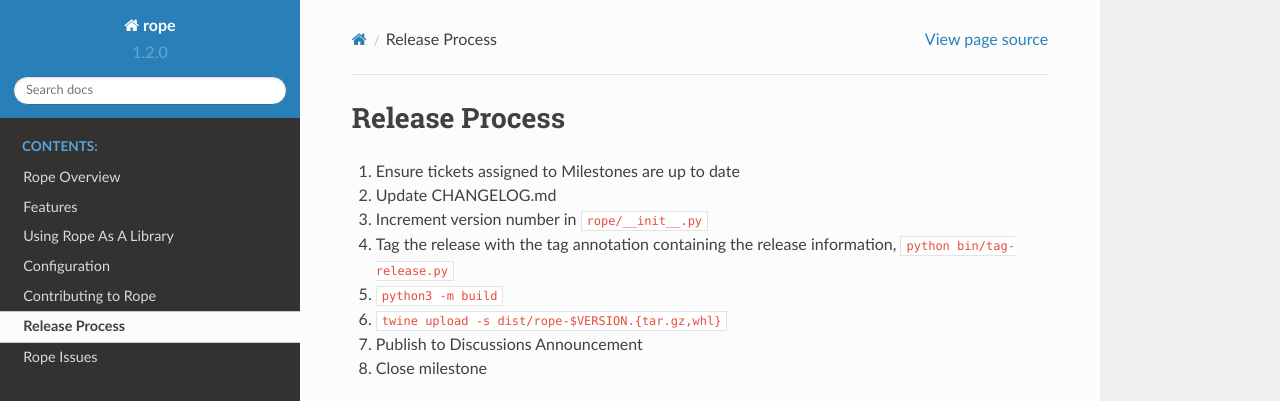
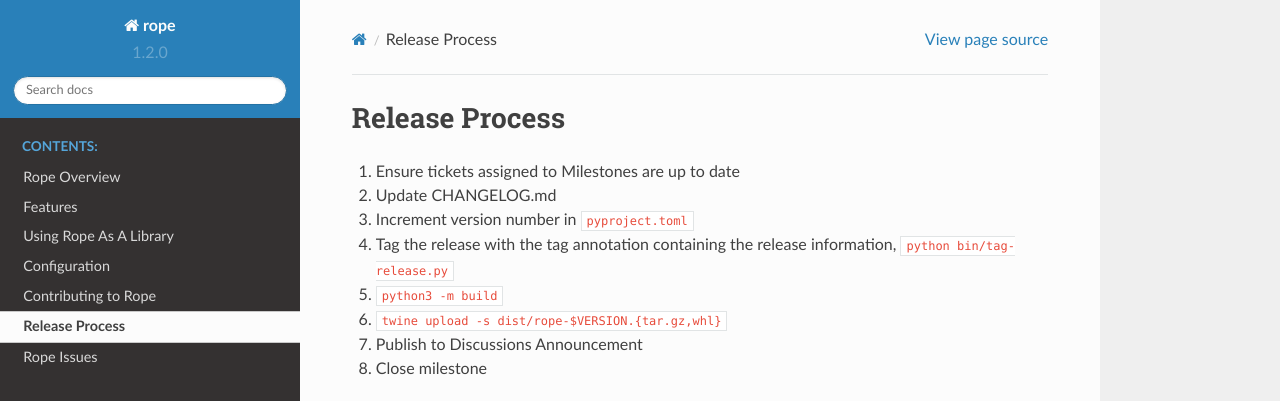
Before and after one commit to python-rope/rope, a Sphinx documentation site: the page built from docs/release-process.rst, in a window 1280 px wide. Shown: the top 401 px of the page. Built offline with Sphinx 7.4.7 and the Read the Docs theme 2.0.0, drawn with Linux system fonts in a browser that asks for light colours; the version number is read from the project's files by our own code.

Commit message:
Update docs/release-process.rst

```diff
--- a/docs/release-process.rst
+++ b/docs/release-process.rst
@@ -3,7 +3,7 @@
 
 1. Ensure tickets assigned to Milestones are up to date
 2. Update CHANGELOG.md
-3. Increment version number in ``rope/__init__.py``
+3. Increment version number in ``pyproject.toml``
 4. Tag the release with the tag annotation containing the release information,
    ``python bin/tag-release.py``
 5. ``python3 -m build``
```
